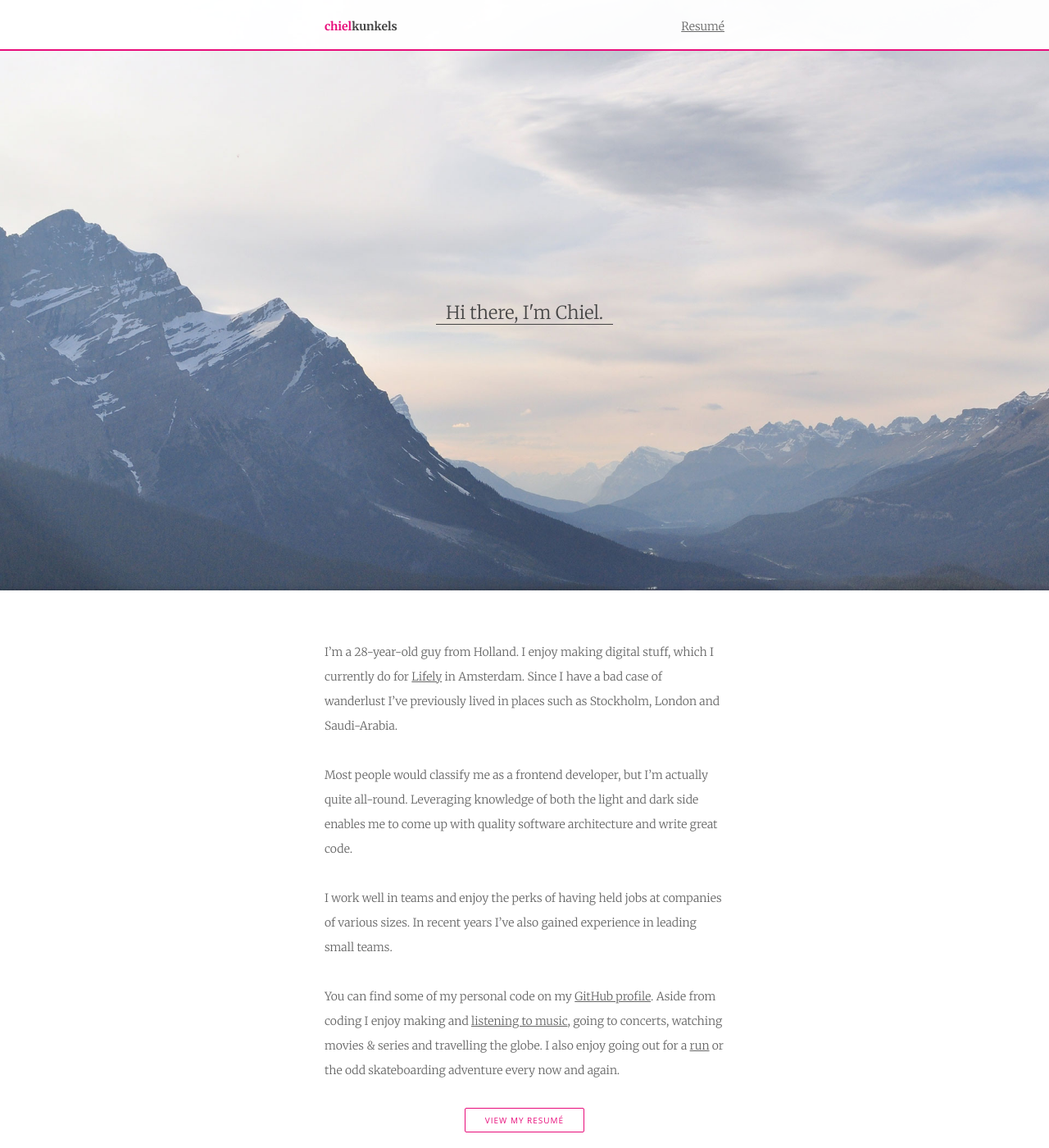
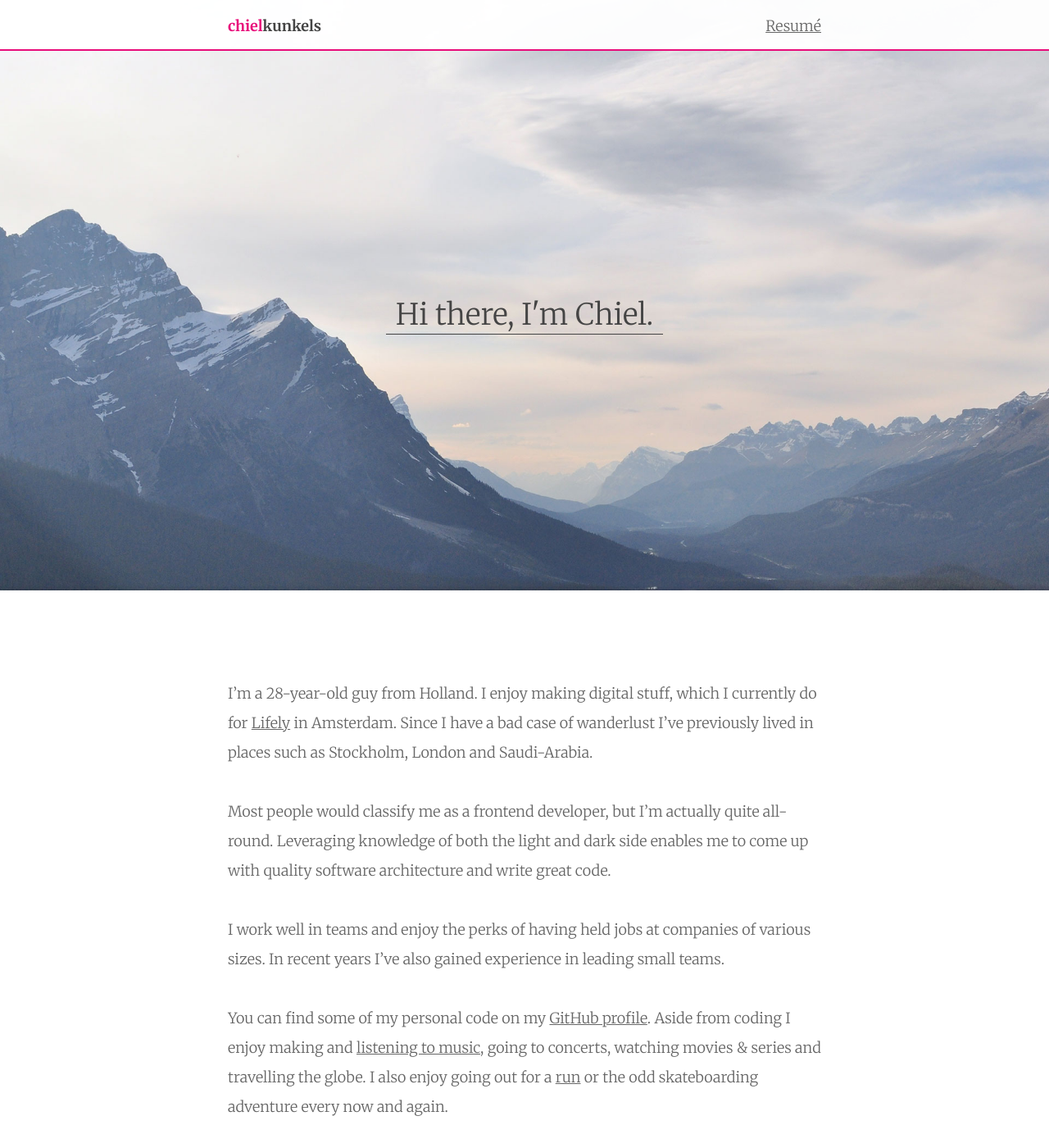
Before and after one commit to chiel/kunkels.me-backup, a Jekyll site: the page built from index.html, in a window 1280 px wide and 1400 px high. Shown: the whole window at 82% size. Built offline with Jekyll 4.4.1, drawn with Linux system fonts in a browser that asks for light colours; nearby versions of some CDN libraries; Markdown is read by kramdown in place of the engine named in the settings.

Commit message:
styles: responsive fixes etc

```diff
--- a/_sass/_btn.scss
+++ b/_sass/_btn.scss
@@ -25,4 +25,13 @@
 		background: #e80c7a;
 		color: #fff;
 	}
+
+	@media (min-width: $bp){
+		overflow: hidden;
+		height: 36px;
+		margin-bottom: -10px;
+		border-width: 2px;
+		font-size: 12px;
+		line-height: 34px;
+	}
 }
--- a/_sass/_main-header.scss
+++ b/_sass/_main-header.scss
@@ -4,7 +4,7 @@
 	top: 0;
 	left: 0;
 	right: 0;
-	height: 60px;
+	height: $header-height;
 	background: rgba(255, 255, 255, .95);
 	line-height: 64px;
 	-webkit-transition: transform .4s $easing;
--- a/_sass/_masthead.scss
+++ b/_sass/_masthead.scss
@@ -63,3 +63,13 @@
 		}
 	}
 }
+
+@media (min-width: $bp){
+	.masthead-content h1 {
+		font-size: 36px;
+
+		&:before, &:after {
+			bottom: -6px;
+		}
+	}
+}
--- a/_sass/_posts.scss
+++ b/_sass/_posts.scss
@@ -11,4 +11,22 @@
 		display: block;
 		color: #aaa;
 	}
+
+	@media (min-width: $bp){
+		padding-left: $content-padding-l;
+		text-align: left;
+
+		li {
+			margin-top: 0;
+		}
+
+		span {
+			display: inline;
+			font-size: 12px;
+
+			&:before {
+				content: '— published on ';
+			}
+		}
+	}
 }
--- a/_sass/_section-header.scss
+++ b/_sass/_section-header.scss
@@ -1,7 +1,7 @@
 .section-header {
 	overflow: hidden;
 	position: relative;
-	margin: ($line-height * 2) 0;
+	margin: ($line-height * 2) 0 $content-padding;
 	padding: ($line-height * 1.5) 0;
 	text-align: center;
 
@@ -60,3 +60,24 @@
 	filter: blur(2px);
 	background: transparent no-repeat center / cover;
 }
+
+@media (min-width: $bp){
+	.section-header {
+		margin: ($line-height-l * 2) 0;
+		padding: ($line-height-l * 2.5) 0;
+
+		h2 {
+			font-size: 27px;
+
+			&:before, &:after {
+				bottom: 0;
+			}
+		}
+	}
+}
+
+@media (min-width: $bpl){
+	.section-header {
+		margin: ($line-height-l * 3) 0 ($line-height-l * 2);
+	}
+}
--- a/css/main.scss
+++ b/css/main.scss
@@ -5,9 +5,17 @@
 $color-accent: #e80c7a;
 $color-base: #666;
 $easing: cubic-bezier(0, 1, .5, 1);
+$header-height: 60px;
 $line-height: 30px;
 $content-padding: 36px;
-$content-width: 40em;
+$content-width: 820px;
+
+$line-height-l: 36px;
+$content-padding-l: 48px;
+
+$bps: 375px;
+$bp: 768px;
+$bpl: 1280px;
 
 @import 'animations';
 @import 'btn';
@@ -23,7 +31,7 @@ html {
 	min-height: 100%;
 	background: #fff;
 	font-family: merriweather, georgia, serif;
-	font-size: 14px;
+	font-size: 12px;
 	font-weight: 300;
 	line-height: $line-height;
 	color: $color-base;
@@ -35,11 +43,12 @@ html {
 
 body {
 	min-height: 100%;
-	margin: 0 auto ($line-height * 2);
+	margin: 0 auto $content-padding;
 	padding: 0;
 }
 
 .wrap {
+	overflow: hidden;
 	max-width: $content-width;
 	margin: 0 auto;
 	padding: 0 $content-padding;
@@ -80,9 +89,10 @@ ol, ul {
 }
 
 hr {
+	max-width: $content-width;
 	margin: $line-height auto ($line-height * 2);
 	border: 0;
-	border-bottom: 1px dashed #ccc;
+	border-bottom: 1px dashed $color-accent;
 }
 
 a {
@@ -144,7 +154,7 @@ blockquote {
 
 	> p {
 		max-width: $content-width;
-		margin: 18px auto 0;
+		margin: $line-height auto 0;
 
 		&:first-child {
 			position: relative;
@@ -164,10 +174,10 @@ blockquote {
 }
 
 .index, .post {
-	margin-top: $line-height * 4;
+	margin-top: $header-height + $content-padding;
 
 	.masthead + & {
-		margin-top: $line-height * 2;
+		margin-top: $content-padding;
 	}
 }
 
@@ -182,3 +192,119 @@ blockquote {
 		margin-top: 0;
 	}
 }
+
+
+@media (min-width: $bps) {
+	html {
+		font-size: 14px;
+	}
+}
+
+
+@media (min-width: $bp){
+	html {
+		font-size: 16px;
+		line-height: $line-height-l;
+	}
+
+	body {
+		margin-bottom: $line-height * 2;
+	}
+
+	.wrap {
+		padding: 0 $content-padding-l;
+	}
+
+	h1, h2, h3, h4, h5, h6 {
+		padding: 0 $content-padding-l;
+	}
+
+	h1 {
+		margin-bottom: $line-height-l * 2;
+		font-size: 30px;
+	}
+
+	h2 {
+		margin: ($line-height-l * 3) 0 $line-height-l;
+		font-size: 24px;
+	}
+
+	h3 {
+		margin: ($line-height-l * 2) 0 $line-height-l;
+		font-size: 20px;
+	}
+
+	p {
+		margin-bottom: $line-height-l;
+		padding: 0 $content-padding-l;
+	}
+
+	ol, ul {
+		margin-bottom: $line-height-l;
+		padding: 0 ($content-padding-l) 0 ($content-padding-l * 1.5);
+	}
+
+	hr {
+		margin: ($line-height-l * 1.5) auto ($line-height-l * 1.5);
+	}
+
+	.highlight {
+		margin: $line-height-l 0;
+		padding: ($line-height-l / 2) 0;
+
+		pre {
+			padding: 0 $content-padding-l;
+
+			&:before {
+				top: -6px;
+				left: 12px;
+			}
+		}
+	}
+
+	blockquote {
+		margin: $line-height-l 0;
+		padding: ($line-height-l / 2) 0;
+
+		> p {
+			margin-top: $line-height-l;
+
+			&:first-child {
+				margin-top: 0;
+
+				&:before {
+					left: 0;
+					font-size: 72px;
+					line-height: 72px;
+				}
+			}
+		}
+	}
+
+	.index, .post {
+		margin-top: $header-height + $content-padding-l;
+
+		.masthead + & {
+			margin-top: $content-padding-l;
+		}
+	}
+}
+
+
+@media (min-width: $bpl){
+	html {
+		font-size: 18px;
+	}
+
+	body {
+		padding-bottom: $line-height-l * 2;
+	}
+
+	.index, .post {
+		margin-top: $header-height + ($line-height * 3);
+
+		.masthead + & {
+			margin-top: $line-height-l * 3;
+		}
+	}
+}
```
